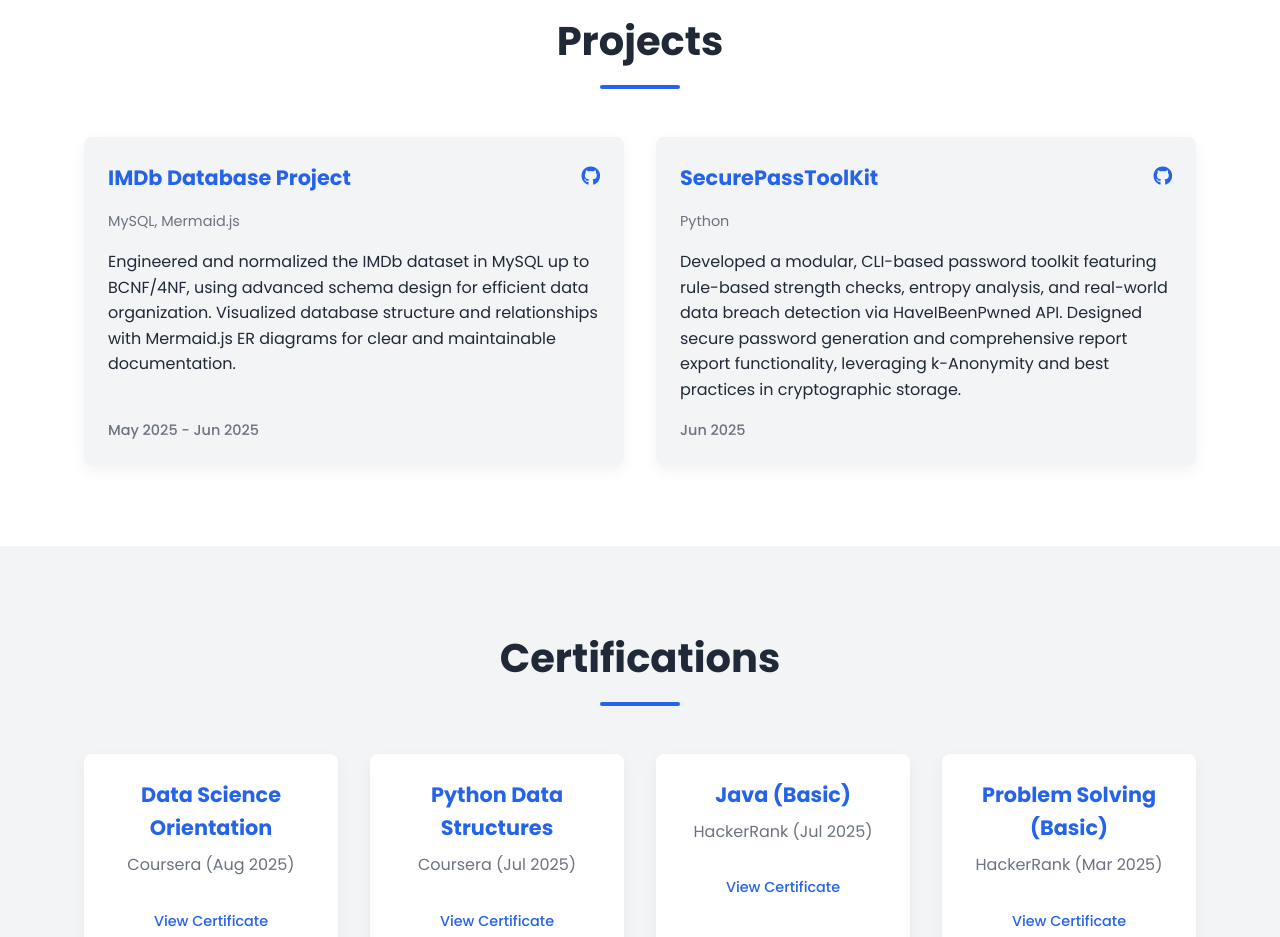
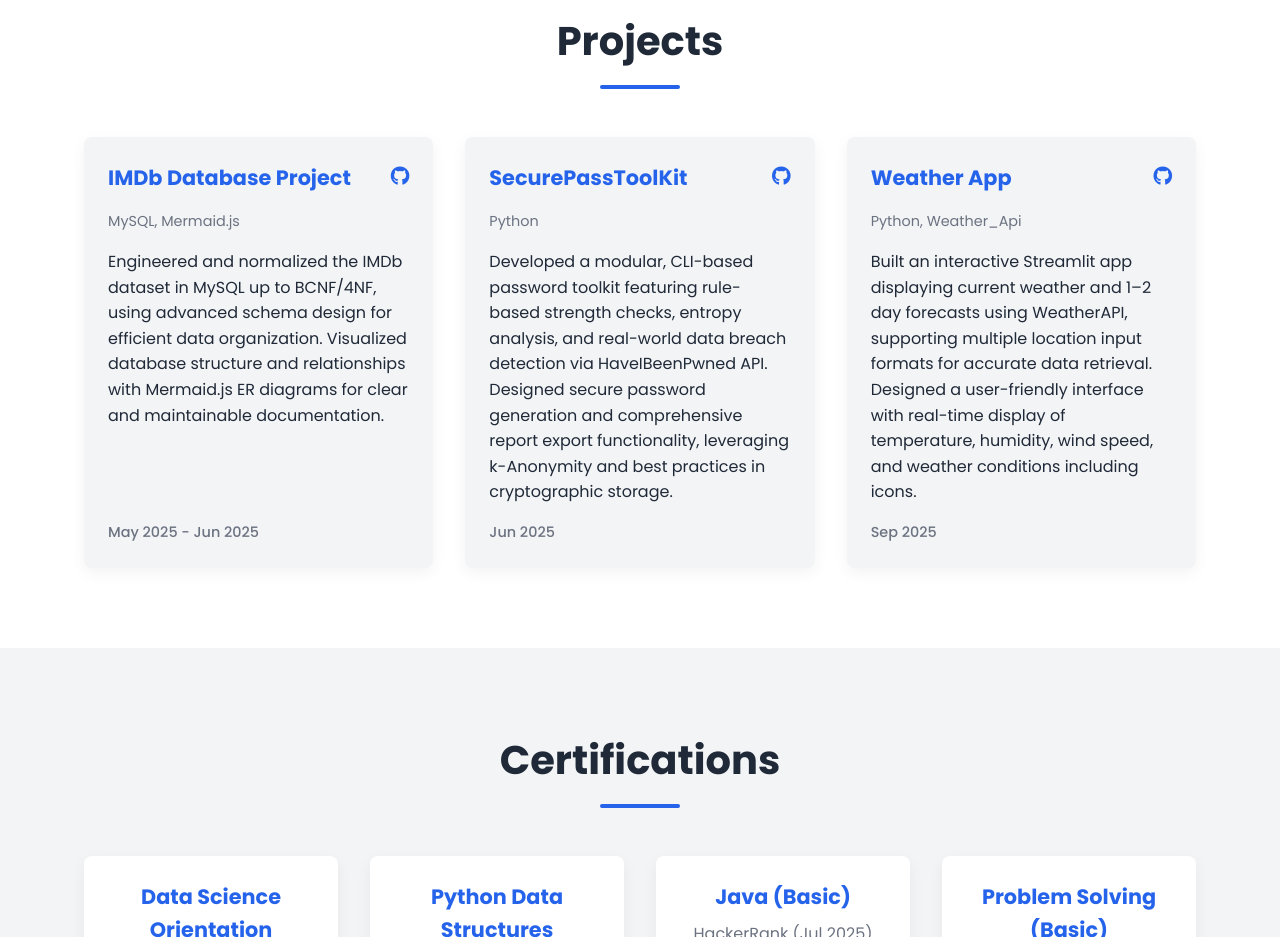
Before and after one commit to Code-X-Slayer/Personal-Portfolio, a website: page index.html in a window 1280 px wide. Shown: the part 2360-3297 px from the top of the page. Drawn offline with Linux system fonts and the light colour scheme.

Commit message:
updated index.html

```diff
--- a/index.html
+++ b/index.html
@@ -152,6 +152,21 @@
                     <p class="project-description">Developed a modular, CLI-based password toolkit featuring rule-based strength checks, entropy analysis, and real-world data breach detection via HaveIBeenPwned API. Designed secure password generation and comprehensive report export functionality, leveraging k-Anonymity and best practices in cryptographic storage.</p>
                     <div class="project-date">Jun 2025</div>
                 </div>
+
+                <div class="project-card">
+                    <div class="project-header">
+                        <h3>Weather App</h3>
+                        <div class="project-links">
+                            <a href="https://github.com/Code-X-Slayer/Data_Science-Foundations/tree/main/Projects/weather_app" target="_blank" title="GitHub"><i class="fab fa-github"></i></a>
+                        </div>
+                    </div>
+                    <div class="project-tech">Python, Weather_Api</div>
+                    <p class="project-description">Built an interactive Streamlit app displaying current weather and 1–2 day forecasts using WeatherAPI, supporting
+multiple location input formats for accurate data retrieval. Designed a user-friendly interface with real-time display of temperature, humidity, wind speed, and weather
+conditions including icons.</p>
+                    <div class="project-date">Sep 2025</div>
+                </div>
+
             </div>
         </div>
     </section>
```
